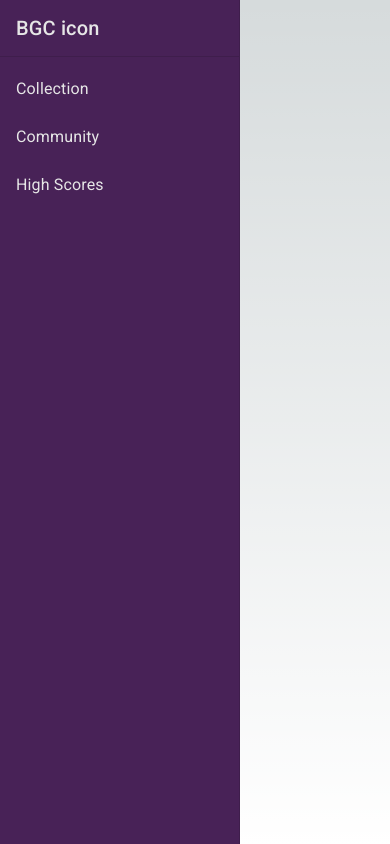
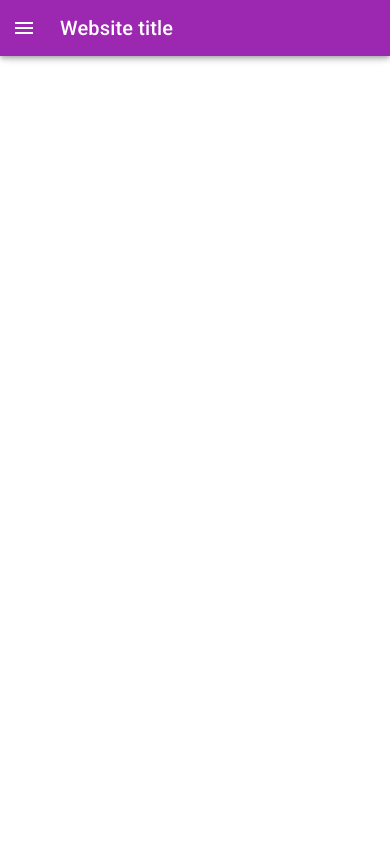
Before and after one commit to parkeralexjm/board-game-tracker, a Next.js app: page / in a window 390 px wide. Built offline with nearby package versions, Linux system fonts and the light colour scheme.

Commit message:
Made sidebar responsive
Sidebar now uses react hook to set mobile state and collapses the sidebar to display a menu icon.

```diff
--- a/package.json
+++ b/package.json
@@ -11,6 +11,7 @@
   "dependencies": {
     "@emotion/react": "^11.10.5",
     "@emotion/styled": "^11.10.5",
+    "@mui/icons-material": "^5.11.0",
     "@mui/material": "^5.11.8",
     "@next/font": "13.1.6",
     "@types/node": "18.11.19",
--- a/src/components/sidebar.tsx
+++ b/src/components/sidebar.tsx
@@ -1,33 +1,31 @@
 import * as React from 'react';
+import AppBar from '@mui/material/AppBar';
 import Box from '@mui/material/Box';
+import CssBaseline from '@mui/material/CssBaseline';
+import Divider from '@mui/material/Divider';
 import Drawer from '@mui/material/Drawer';
-import Toolbar from '@mui/material/Toolbar';
+import IconButton from '@mui/material/IconButton';
 import List from '@mui/material/List';
-import Typography from '@mui/material/Typography';
-import Divider from '@mui/material/Divider';
 import ListItem from '@mui/material/ListItem';
 import ListItemButton from '@mui/material/ListItemButton';
 import ListItemText from '@mui/material/ListItemText';
-import { Button, ThemeProvider } from '@mui/material';
+import MenuIcon from '@mui/icons-material/Menu';
+import Toolbar from '@mui/material/Toolbar';
+import Typography from '@mui/material/Typography';
+import { ThemeProvider } from '@emotion/react';
 import { mainTheme } from '@/themes/themes';
 
 const drawerWidth = 240;
 
-export default function PermanentDrawerLeft() {
-  return (
-    <ThemeProvider theme={mainTheme}>
-      <Box sx={{ display: 'flex' }}>
-        <Drawer
-          sx={{
-            width: drawerWidth,
-            flexShrink: 0,
-            '.MuiDrawer-paper': {
-              width: drawerWidth,
-            },
-          }}
-          variant="permanent"
-          anchor="left"
-        >
+const ResponsiveDrawer = () => {
+  const [mobileOpen, setMobileOpen] = React.useState(false);
+
+  const handleDrawerToggle = () => {
+    setMobileOpen(!mobileOpen);
+  }
+
+  const drawer = (
+    <div>
         <Toolbar>
           <Typography
             variant="h6"
@@ -40,16 +38,83 @@ export default function PermanentDrawerLeft() {
         </Toolbar>
       <Divider />
       <List>
-          {['Collection', 'Community', 'High Scores'].map((text) => (
+        {['Collection', 'Community', 'High Score'].map((text) => (
           <ListItem key={text} disablePadding>
-              <ListItemButton component="a" href='/' color="primary">
+            <ListItemButton href="/">
               <ListItemText primary={text} />
             </ListItemButton>
           </ListItem>
         ))}
       </List>
+    </div>
+  )
+
+  return (
+    <ThemeProvider theme={mainTheme}>
+      <Box sx={{ display: 'flex' }}>
+        <CssBaseline />
+        <AppBar
+          position="fixed"
+          sx={{
+            width: { sm: `calc(100% - ${drawerWidth}px)` },
+            ml: { sm: `${drawerWidth}px` },
+          }}
+        >
+          <Toolbar>
+            <IconButton
+              color="inherit"
+              aria-label="open drawer"
+              edge="start"
+              onClick={handleDrawerToggle}
+              sx={{ mr: 2, display: { sm: 'none' } }}
+            >
+              <MenuIcon />
+            </IconButton>
+            <Typography variant="h6" noWrap component="div">
+              Website title
+            </Typography>
+          </Toolbar>
+        </AppBar>
+        <Box
+          component="nav"
+          sx={{ width: { sm: drawerWidth }, flexShrink: { sm: 0 } }}
+          aria-label="mailbox folders"
+        >
+          {/* The implementation can be swapped with js to avoid SEO duplication of links. */}
+          <Drawer
+            variant="temporary"
+            open={mobileOpen}
+            onClose={handleDrawerToggle}
+            ModalProps={{
+              keepMounted: true, // Better open performance on mobile.
+            }}
+            sx={{
+              display: { xs: 'block', sm: 'none' },
+              '& .MuiDrawer-paper': { boxSizing: 'border-box', width: drawerWidth },
+            }}
+          >
+            {drawer}
           </Drawer>
+          <Drawer
+            variant="permanent"
+            sx={{
+              display: { xs: 'none', sm: 'block' },
+              '& .MuiDrawer-paper': { boxSizing: 'border-box', width: drawerWidth },
+            }}
+            open
+          >
+            {drawer}
+          </Drawer>
+        </Box>
+        <Box
+          component="main"
+          sx={{ flexGrow: 1, p: 3, width: { sm: `calc(100% - ${drawerWidth}px)` } }}
+        >
+          <Toolbar />
+        </Box>
       </Box>
     </ThemeProvider>
   );
 }
+
+export default ResponsiveDrawer;
--- a/src/pages/index.tsx
+++ b/src/pages/index.tsx
@@ -3,6 +3,7 @@ import { Inter } from '@next/font/google';
 import Header from '../components/header';
 import Container from '@mui/material/Container';
 import Sidebar from '@/components/sidebar';
+import Homepage from '@/components/homepage';
 
 const inter = Inter({ subsets: ['latin'] })
 
@@ -16,6 +17,7 @@ export default function Home() {
       <main>
         <Container maxWidth="xl">
           <Sidebar/>
+          {/* <Homepage/> */}
         </Container>
       </main>
     </>
```
Also changed, not shown: src/components/homepage.tsx (added, +12 -0 lines), 1 other file (tests, documents, lock files or other folders). Lines whose indentation alone changed are shown as unchanged.
